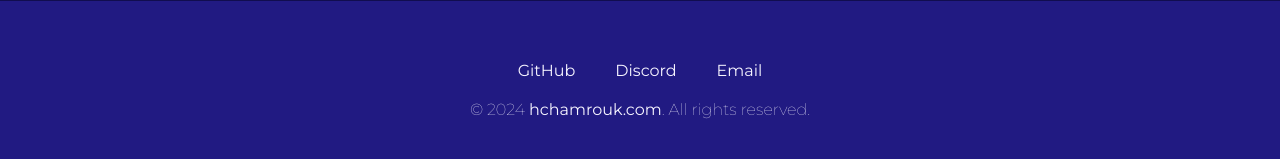
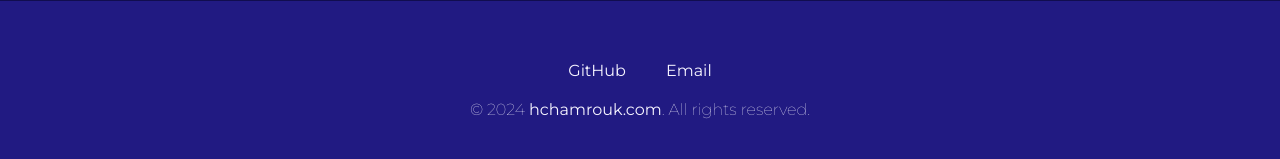
Before and after one commit to seyyko/portfolio, a Flask app: page /QuranTraining/ in a window 1280 px wide. Shown: the part 2174-2333 px from the top of the page. Run offline with Flask 3, Linux system fonts and the light colour scheme; parts of the project's set-up code (start-up, migrations or seed data) failed here and were passed over.

Commit message:
update the footer

```diff
--- a/QuranTraining/templates/base.html
+++ b/QuranTraining/templates/base.html
@@ -88,7 +88,6 @@
         <div class="footer-content">
             <ul>
                 <li><a href="https://github.com/seyyko" class="hover-cursor-event footer-link" target="_blank">GitHub</a></li>
-                <li><a href="https://discord.com/users/seyyko" class="hover-cursor-event footer-link" target="_blank">Discord</a></li>
                 <li><a href="mailto:hchamrouk.pro@gmail.com" class="hover-cursor-event footer-link">Email</a></li>
             </ul>
             <p>&copy; 2024 <a href="https://hchamrouk.com" class="hover-cursor-event footer-link" target="_blank">hchamrouk.com</a>. {{ _('All rights reserved.') }}</p>
```
